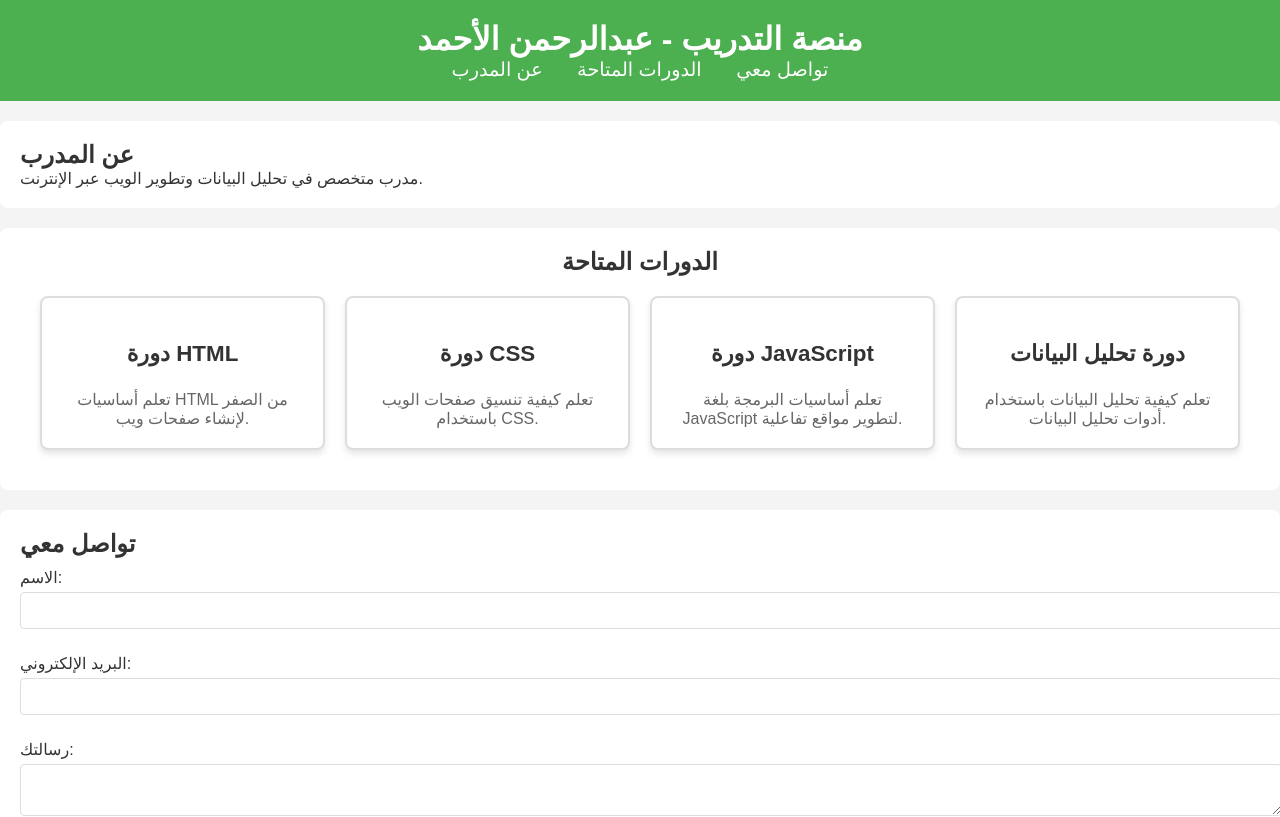
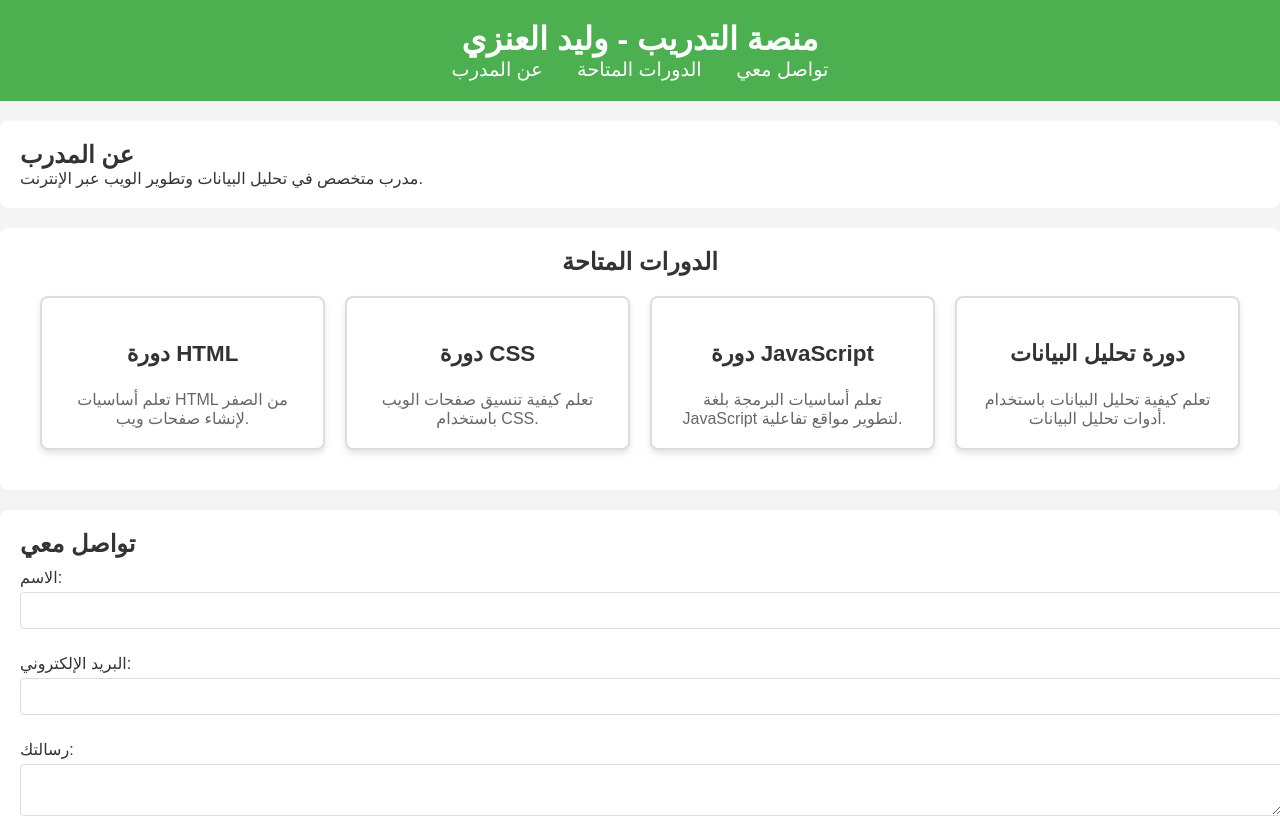
Before and after one commit to 52w2/HomeWork, a plain HTML site: page Waleed Project.css/index.html in a window 1280 px wide. Shown: the top 817 px of the page. Drawn offline with Linux system fonts and the light colour scheme.

Commit message:
Add files via upload

```diff
--- a/Waleed Project.css/index.html
+++ b/Waleed Project.css/index.html
@@ -9,7 +9,7 @@
 <body>
     <!-- Header Section -->
     <header>
-        <h1>منصة التدريب - عبدالرحمن الأحمد</h1>
+        <h1>منصة التدريب - وليد العنزي</h1>
         <nav>
             <ul>
                 <li><a href="#about">عن المدرب</a></li>
```
